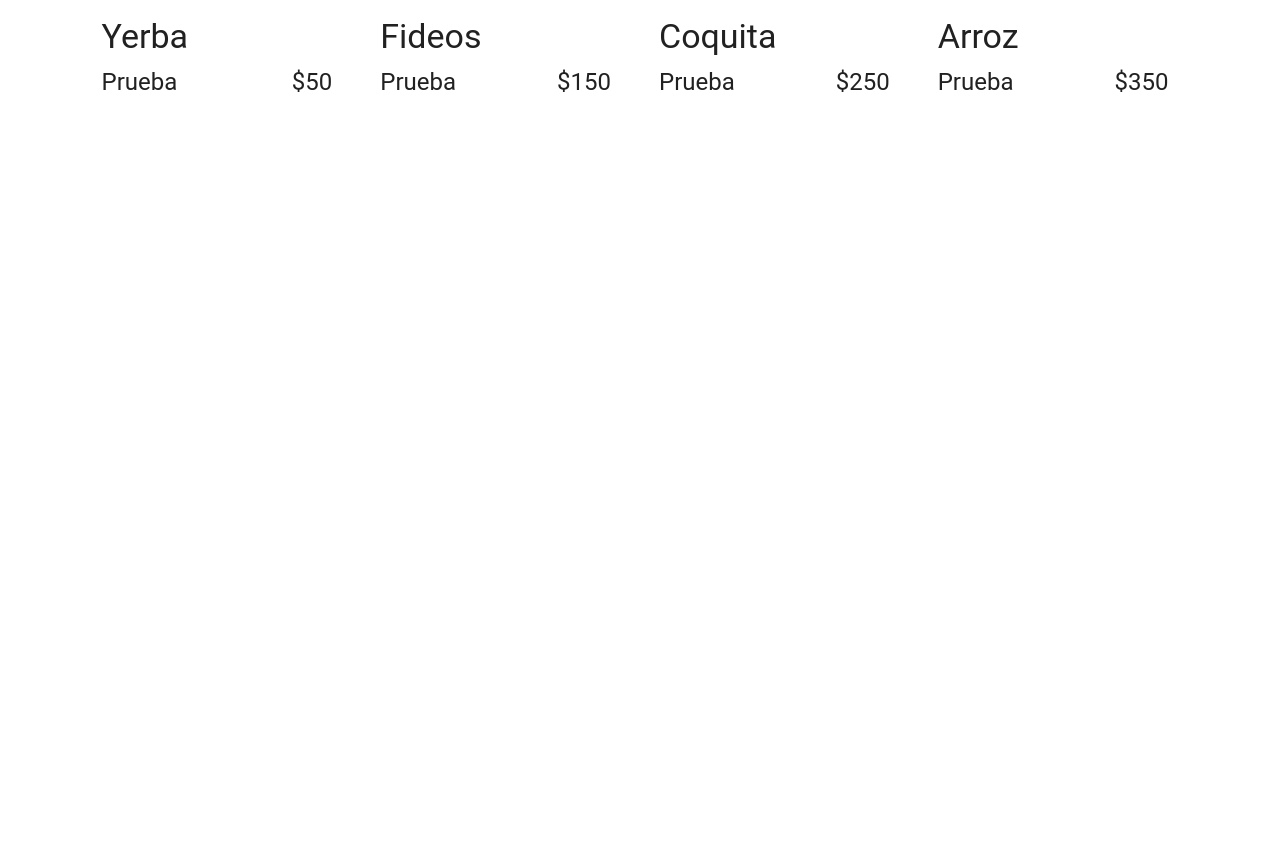
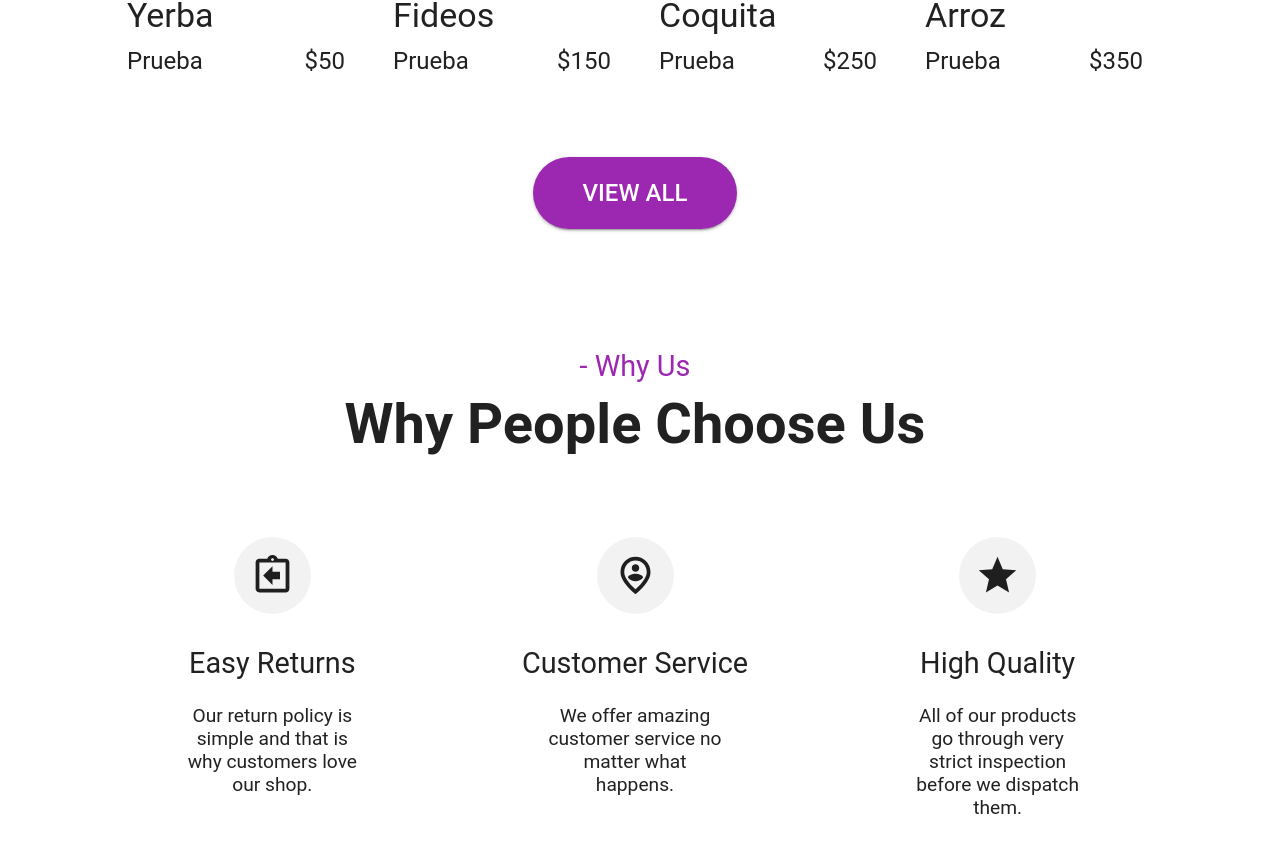
Before and after one commit to RodrigoCazard/PreEntrega--Dos-Cazard, a React (Vite) app: page / in a window 1280 px wide. Shown: the part 1931-2784 px from the top of the page. Before the commit the page ends 2149 px from the top, so only its background shows below. Built offline with nearby package versions, Linux system fonts and the light colour scheme.

Commit message:
se agrega section "WhyUs"

```diff
--- a/src/App.jsx
+++ b/src/App.jsx
@@ -10,6 +10,10 @@ import NavMenu from "./components/NavBar/NavMenu";
 import CategoryListContainer from "./components/Categories/CategoryListContainer";
 import { Box } from "@mui/material";
 import CustomThemeProvider from "./components/Utils/CustomThemeProvider";
+import WhyUs from "./components/WhyUs/WhyUs";
+import ReviewsNotes from "./components/ReviewsNotes/ReviewsNotes";
+import Newsletter from "./components/Newsletter/Newsletter";
+import Footer from "./components/Footer/Footer";
 
 function App() {
   const [loading, setLoading] = useState(true);
@@ -51,12 +55,16 @@ function App() {
             {isOpen ? (
               <NavMenu isOpen={isOpen}></NavMenu>
             ) : (
-              <Box style={{ padding: "0 8%" }}>
+              <Box style={{ padding: "0 10%" }}>
                 <Hero></Hero>
                 <CategoryListContainer
                   greeting={"Aqui van a ir las categorias :D"}
                 ></CategoryListContainer>
                 <ItemListContainer greeting={"Aqui van a ir los items :D"} />
+                <WhyUs></WhyUs>
+                <ReviewsNotes></ReviewsNotes>
+                <Newsletter></Newsletter>
+                <Footer></Footer>
               </Box>
             )}
           </CustomThemeProvider>
--- /dev/null
+++ b/src/components/Footer/Footer.jsx
@@ -0,0 +1,7 @@
+import React from "react";
+
+const Footer = () => {
+  return <div>Footer</div>;
+};
+
+export default Footer;
--- a/src/components/Hero/Hero.jsx
+++ b/src/components/Hero/Hero.jsx
@@ -60,14 +60,14 @@ const Hero = () => {
         item
         xs={12}
         md={6}
-        padding={"40px"}
+        paddingLeft={"80px"}
         width={100}
         display={"flex"}
         justifyContent={"center"}
         alignContent={"center"}
         flexDirection={"column"}
       >
-        <Box mb={6}>
+        <Box mb={6} ml={{ lg: 6, md: 0 }}>
           <Typography variant="body1" color={"primary"} component={"p"} mb={1}>
             - Tech Products
           </Typography>
@@ -83,8 +83,8 @@ const Hero = () => {
             fontWeight: "bold",
             fontSize: "1.1rem",
             borderRadius: 20,
-            width: "200px",
-            height: "60px",
+            minWidth: "100px",
+            minHeight: "60px",
           }}
         >
           Shop now
--- a/src/components/Items/ItemListContainer.jsx
+++ b/src/components/Items/ItemListContainer.jsx
@@ -1,4 +1,4 @@
-import { Box, Typography } from "@mui/material";
+import { Box, Button, Typography } from "@mui/material";
 import { useEffect, useState } from "react";
 import { getProductos } from "../../asyncmock";
 import ItemList from "./ItemList";
@@ -19,6 +19,14 @@ const ItemListContainer = ({ greeting }) => {
         Explore out Products
       </Typography>
       <ItemList products={products}></ItemList>
+      <Box display={"flex"} justifyContent={"center"}>
+        <Button
+          variant="contained"
+          sx={{ padding: "15px 50px", borderRadius: 15, fontSize: "1.5rem" }}
+        >
+          View all
+        </Button>
+      </Box>
     </Box>
   );
 };
--- /dev/null
+++ b/src/components/Newsletter/Newsletter.jsx
@@ -0,0 +1,7 @@
+import React from "react";
+
+const Newsletter = () => {
+  return <div>Newsletter</div>;
+};
+
+export default Newsletter;
--- /dev/null
+++ b/src/components/ReviewsNotes/ReviewsNotes.jsx
@@ -0,0 +1,7 @@
+import React from "react";
+
+const ReviewsNotes = () => {
+  return <div>ReviewsNotes</div>;
+};
+
+export default ReviewsNotes;
--- a/src/components/Utils/CustomThemeProvider.jsx
+++ b/src/components/Utils/CustomThemeProvider.jsx
@@ -2,6 +2,7 @@ import { createTheme, ThemeProvider } from "@mui/material/styles";
 import CssBaseline from "@mui/material/CssBaseline";
 import { purple, green } from "@mui/material/colors";
 import PropTypes from "prop-types";
+import { light } from "@mui/material/styles/createPalette";
 
 const CustomThemeProvider = ({ children }) => {
   const theme = createTheme({
@@ -80,6 +81,19 @@ const CustomThemeProvider = ({ children }) => {
       fontSize: "1.8rem",
     },
   };
+  theme.typography.body2 = {
+    fontSize: "1rem",
+    fontWeight: "light",
+    [theme.breakpoints.up("sm")]: {
+      fontSize: "1rem",
+    },
+    [theme.breakpoints.up("md")]: {
+      fontSize: "1.1rem",
+    },
+    [theme.breakpoints.up("lg")]: {
+      fontSize: "1.2rem",
+    },
+  };
 
   return (
     <ThemeProvider theme={theme}>
--- /dev/null
+++ b/src/components/WhyUs/WhyUs.jsx
@@ -0,0 +1,93 @@
+import { Box, Grid, Typography } from "@mui/material";
+import React from "react";
+import PersonPinCircleOutlinedIcon from "@mui/icons-material/PersonPinCircleOutlined";
+import StarPurple500OutlinedIcon from "@mui/icons-material/StarPurple500Outlined";
+import AssignmentReturnOutlinedIcon from "@mui/icons-material/AssignmentReturnOutlined";
+const WhyUs = () => {
+  return (
+    <Box component={"section"} mb={"120px"}>
+      <Box textAlign={"center"}>
+        <Typography variant="body1" color={"primary"} component={"p"} mb={1}>
+          - Why Us
+        </Typography>
+        <Typography variant={"h2"} component={"h2"}>
+          Why People Choose Us
+        </Typography>
+      </Box>
+      <Grid container spacing={9} justifyContent={"center"} mt={1}>
+        <Grid item textAlign={"center"} lg={4} md={6}>
+          <Box
+            bgcolor={"rgba(0,0,0,0.05)"}
+            display={"inline-flex"}
+            padding={2}
+            borderRadius={"50%"}
+          >
+            <AssignmentReturnOutlinedIcon
+              sx={{ fontSize: "45px" }}
+            ></AssignmentReturnOutlinedIcon>
+          </Box>
+          <Typography variant="body1" component={"p"} mb={3} mt={4}>
+            Easy Returns
+          </Typography>
+          <Typography
+            variant="body2"
+            component={"p"}
+            width={"60%"}
+            margin={"auto"}
+          >
+            Our return policy is simple and that is why customers love our shop.
+          </Typography>
+        </Grid>
+        <Grid item textAlign={"center"} lg={4} md={6}>
+          <Box
+            bgcolor={"rgba(0,0,0,0.05)"}
+            display={"inline-flex"}
+            padding={2}
+            borderRadius={"50%"}
+          >
+            <PersonPinCircleOutlinedIcon
+              sx={{ fontSize: "45px" }}
+            ></PersonPinCircleOutlinedIcon>
+          </Box>
+          <Typography variant="body1" component={"p"} mb={3} mt={4}>
+            Customer Service
+          </Typography>
+          <Typography
+            variant="body2"
+            component={"p"}
+            width={"60%"}
+            margin={"auto"}
+          >
+            We offer amazing customer service no matter what happens.
+          </Typography>
+        </Grid>
+        <Grid item textAlign={"center"} lg={4} md={6}>
+          <Box
+            bgcolor={"rgba(0,0,0,0.05)"}
+            display={"inline-flex"}
+            padding={2}
+            borderRadius={"50%"}
+          >
+            <StarPurple500OutlinedIcon
+              sx={{ fontSize: "45px" }}
+            ></StarPurple500OutlinedIcon>
+          </Box>
+          <Typography variant="body1" component={"p"} mb={3} mt={4}>
+            High Quality
+          </Typography>
+          <Typography
+            variant="body2"
+            component={"p"}
+            width={"60%"}
+            margin={"auto"}
+          >
+            All of our products go through very strict inspection before we
+            dispatch them.
+          </Typography>
+        </Grid>
+      </Grid>
+    </Box>
+  );
+};
+
+export default WhyUs;
```
